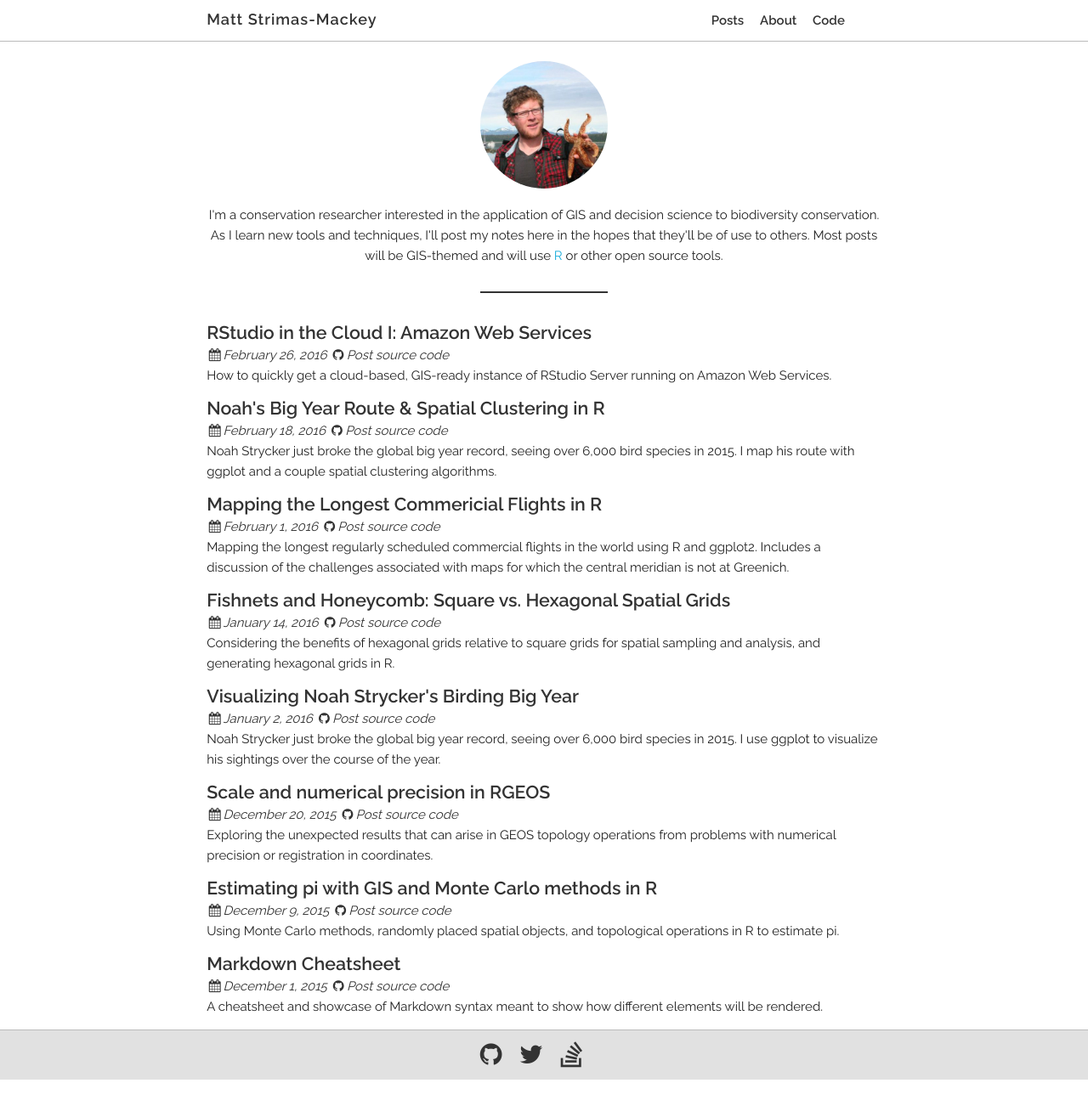
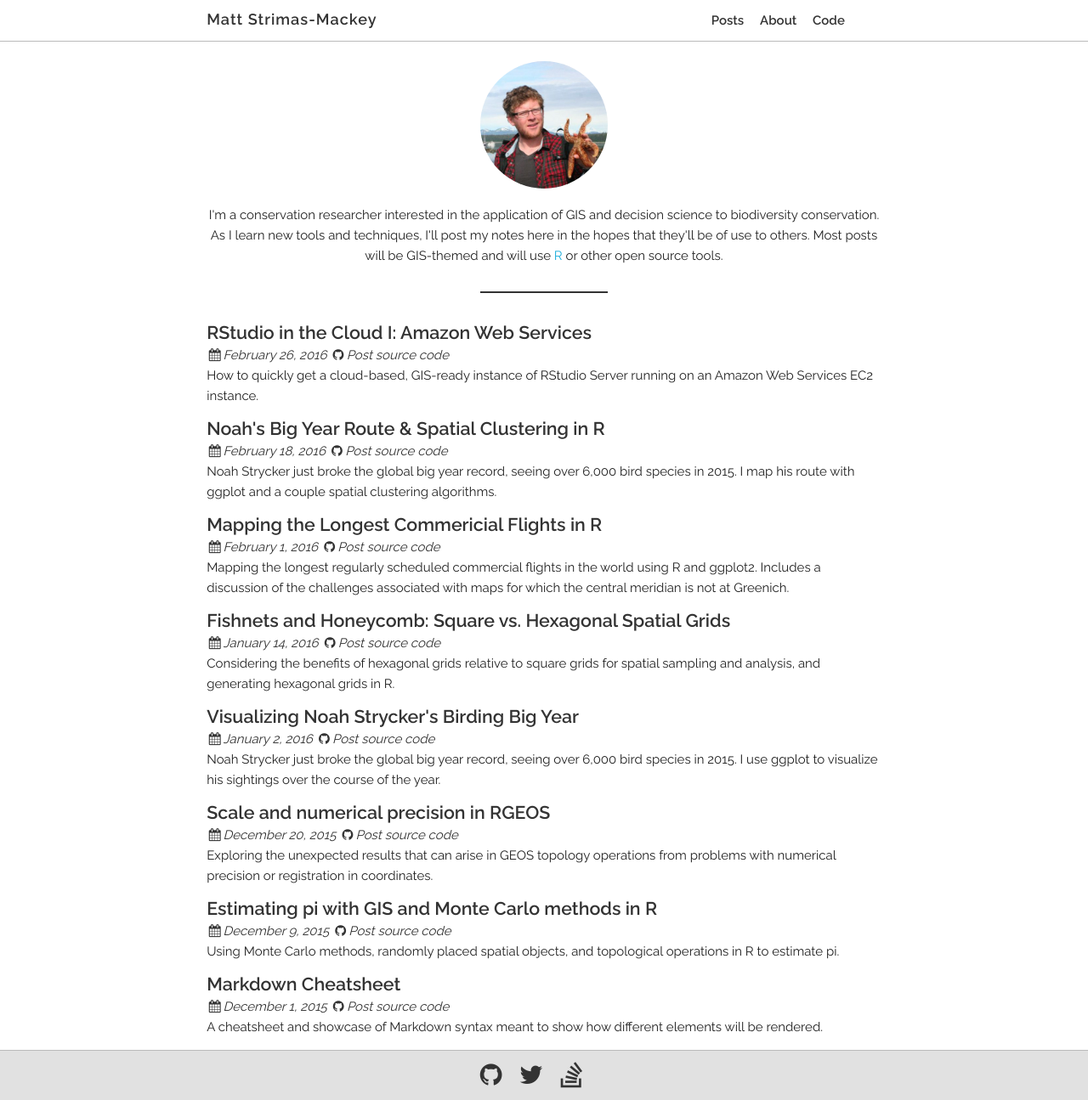
Before and after one commit to Pandinosaurus/mstrimas.github.io, a Jekyll site: the page built from index.html, in a window 1280 px wide and 1295 px high. Shown: the whole window at 85% size. Built offline with Jekyll 4.4.1, drawn with Linux system fonts in a browser that asks for light colours; nearby versions of some CDN libraries; Markdown is read by kramdown in place of the engine named in the settings.

Commit message:
added ec2

```diff
--- a/_posts/2016-02-26-rstudio-cloud-1.md
+++ b/_posts/2016-02-26-rstudio-cloud-1.md
@@ -3,8 +3,8 @@ layout: post
 title: "RStudio in the Cloud I: Amazon Web Services"
 published: true
 excerpt: >
-  How to quickly get a cloud-based, GIS-ready instance of RStudio Server running on Amazon
-  Web Services.
+  How to quickly get a cloud-based, GIS-ready instance of RStudio Server running on an Amazon
+  Web Services EC2 instance.
 category: r
 tags: r gis cloud
 ---
--- a/_source/2016-02-26-rstudio-cloud-1.rmd
+++ b/_source/2016-02-26-rstudio-cloud-1.rmd
@@ -3,8 +3,8 @@ layout: post
 title: "RStudio in the Cloud I: Amazon Web Services"
 published: true
 excerpt: >
-  How to quickly get a cloud-based, GIS-ready instance of RStudio Server running on Amazon
-  Web Services.
+  How to quickly get a cloud-based, GIS-ready instance of RStudio Server running on an Amazon
+  Web Services EC2 instance.
 category: r
 tags: r gis cloud
 ---
```
